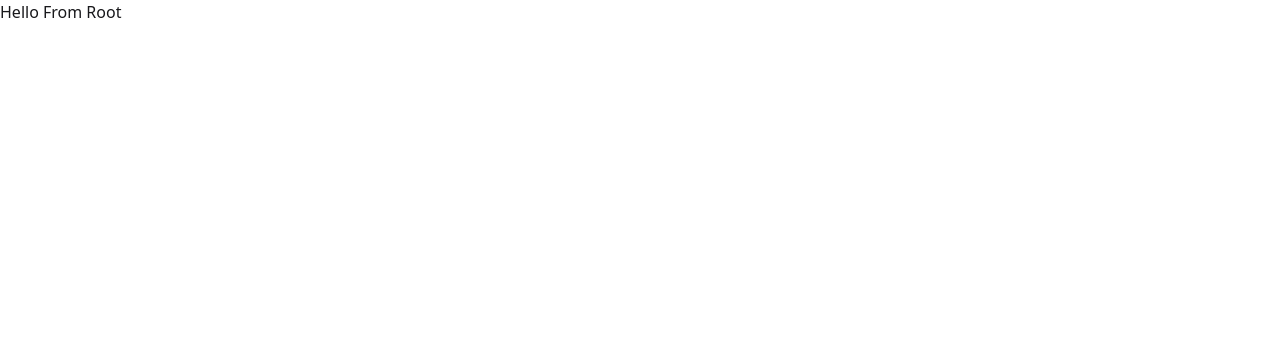
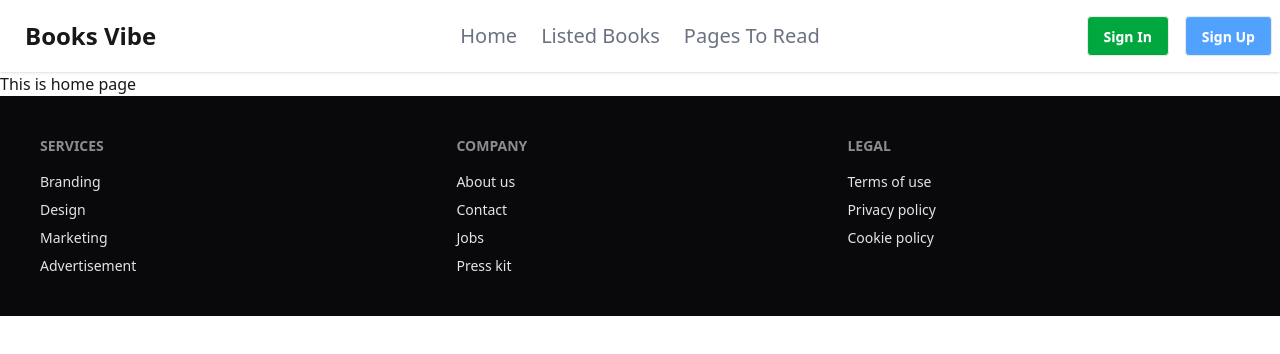
Before and after one commit to bitDig6/Books-Vibe, a React (Vite) app: page / in a window 1280 px wide. Shown: the top 354 px of the page. Built offline with nearby package versions, Linux system fonts and the light colour scheme.

Commit message:
Created some components and designed the navbar with responsiveness

```diff
--- /dev/null
+++ b/src/components/Dashboard/Dashboard.jsx
@@ -0,0 +1,10 @@
+
+const Dashboard = () => {
+    return (
+        <div>
+            <h2 className="text-5xl"> This is Dashboard</h2>
+        </div>
+    );
+};
+
+export default Dashboard;
--- /dev/null
+++ b/src/components/ErrorPage/ErrorPage.jsx
@@ -0,0 +1,19 @@
+import { useRouteError } from "react-router";
+
+
+const ErrorPage = () => {
+    const error = useRouteError();
+
+    console.log(error);
+
+    return (
+        <div>
+            <h2 className="text-5xl">
+              Error  {error.status}
+            </h2>
+            <h2 className="text-4xl"> Page {error.statusText}</h2>
+        </div>
+    );
+};
+
+export default ErrorPage;
--- /dev/null
+++ b/src/components/Footer/Footer.jsx
@@ -0,0 +1,29 @@
+
+const Footer = () => {
+    return (
+        <footer className="footer sm:footer-horizontal bg-neutral text-neutral-content p-10">
+            <nav>
+                <h6 className="footer-title">Services</h6>
+                <a className="link link-hover">Branding</a>
+                <a className="link link-hover">Design</a>
+                <a className="link link-hover">Marketing</a>
+                <a className="link link-hover">Advertisement</a>
+            </nav>
+            <nav>
+                <h6 className="footer-title">Company</h6>
+                <a className="link link-hover">About us</a>
+                <a className="link link-hover">Contact</a>
+                <a className="link link-hover">Jobs</a>
+                <a className="link link-hover">Press kit</a>
+            </nav>
+            <nav>
+                <h6 className="footer-title">Legal</h6>
+                <a className="link link-hover">Terms of use</a>
+                <a className="link link-hover">Privacy policy</a>
+                <a className="link link-hover">Cookie policy</a>
+            </nav>
+        </footer>
+    );
+};
+
+export default Footer;
--- /dev/null
+++ b/src/components/Home/Home.jsx
@@ -0,0 +1,10 @@
+
+const Home = () => {
+    return (
+        <div>
+           <h2>This is home page</h2>
+        </div>
+    );
+};
+
+export default Home;
--- /dev/null
+++ b/src/components/NavBar/NavBar.jsx
@@ -0,0 +1,37 @@
+
+const NavBar = () => {
+    const links = <>
+        <li><a>Home</a></li>
+        <li><a>Listed Books</a></li>
+        <li><a>Pages To Read</a></li>
+    </>
+
+    return (
+        <div className="navbar bg-base-100 shadow-sm">
+            <div className="navbar-start">
+                <div className="dropdown">
+                    <div tabIndex={0} role="button" className="btn btn-ghost lg:hidden">
+                        <svg xmlns="http://www.w3.org/2000/svg" className="h-5 w-5" fill="none" viewBox="0 0 24 24" stroke="currentColor"> <path strokeLinecap="round" strokeLinejoin="round" strokeWidth="2" d="M4 6h16M4 12h8m-8 6h16" /> </svg>
+                    </div>
+                    <ul
+                        tabIndex={0}
+                        className="menu menu-sm dropdown-content bg-base-100 rounded-box z-1 mt-3 w-52 p-2 shadow text-xl text-gray-500">
+                        {links}
+                    </ul>
+                </div>
+                <a className="btn btn-ghost font-bold text-2xl">Books Vibe</a>
+            </div>
+            <div className="navbar-center hidden lg:flex">
+                <ul className="menu menu-horizontal px-1 text-xl text-gray-500">
+                    {links}
+                </ul>
+            </div>
+            <div className="navbar-end space-x-4">
+                <a className="btn font-bold text-white bg-green-600">Sign In</a>
+                <a className="btn font-bold text-white bg-blue-400">Sign Up</a>
+            </div>
+        </div>
+    );
+};
+
+export default NavBar;
--- a/src/components/Root/Root.jsx
+++ b/src/components/Root/Root.jsx
@@ -1,8 +1,13 @@
+import { Outlet } from "react-router";
+import Footer from "../Footer/Footer";
+import NavBar from "../NavBar/NavBar";
 
 const Root = () => {
     return (
         <div>
-            <h2>Hello From Root</h2>
+            <NavBar></NavBar>
+            <Outlet></Outlet>
+            <Footer></Footer>
         </div>
     );
 };
--- a/src/main.jsx
+++ b/src/main.jsx
@@ -3,11 +3,25 @@ import ReactDOM from "react-dom/client";
 import './index.css'
 import { createBrowserRouter, RouterProvider } from 'react-router'
 import Root from './components/Root/Root';
+import ErrorPage from './components/ErrorPage/ErrorPage';
+import Home from './components/Home/Home';
+import Dashboard from './components/Dashboard/Dashboard';
 
 const router = createBrowserRouter([
   {
     path: '/',
-    element: <Root></Root>
+    element: <Root></Root>,
+    errorElement: <ErrorPage></ErrorPage>,
+    children: [
+      {
+        path: '/',
+        element: <Home></Home>
+      },
+      {
+        path: 'dashboard',
+        element: <Dashboard></Dashboard>
+      }
+    ]
   }
 ]
 );
```
